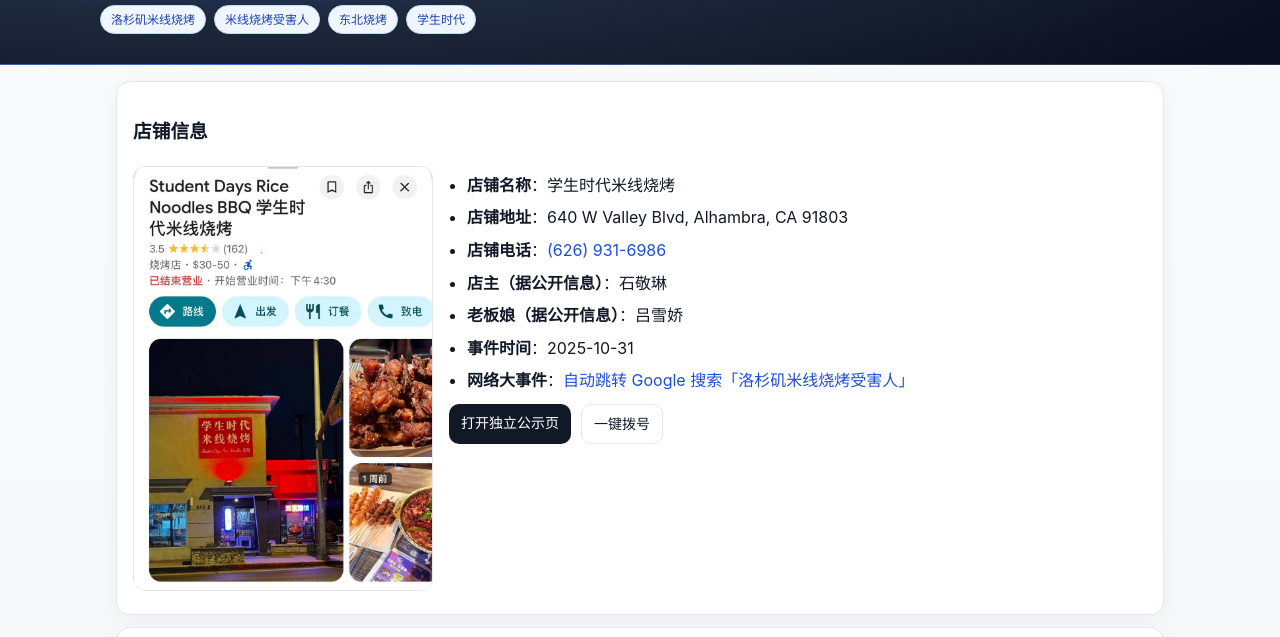
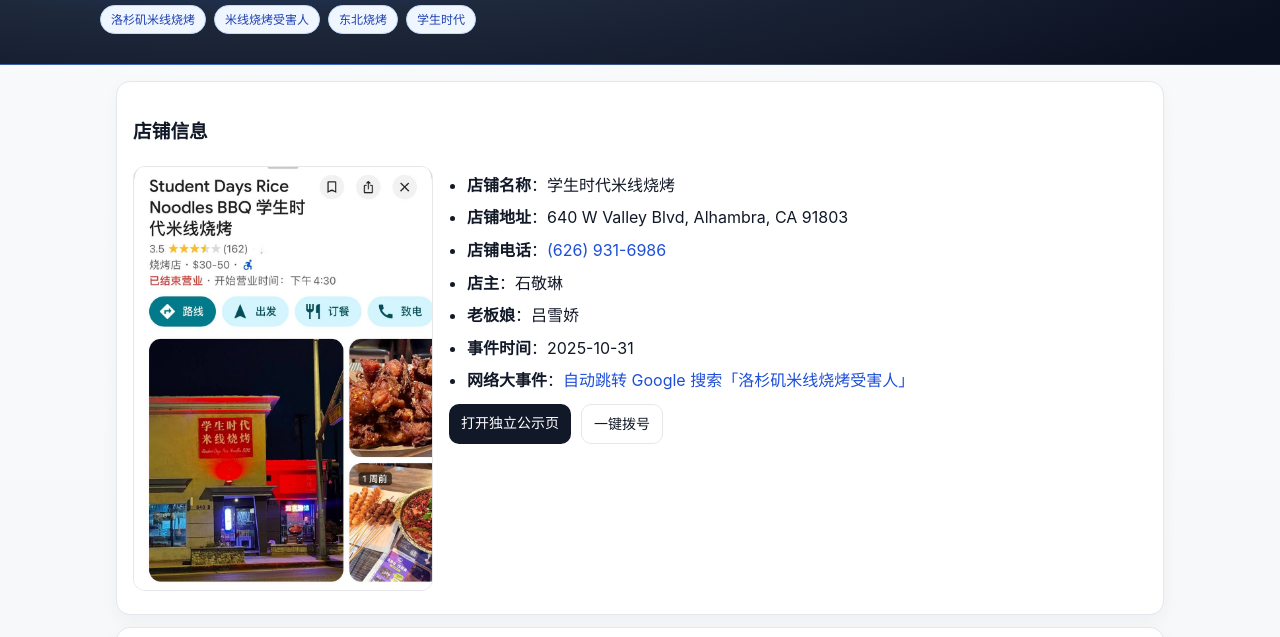
Before and after one commit to xssdreck/restaurant-evidence, a plain HTML site: page index.html in a window 1280 px wide. Shown: the part 110-747 px from the top of the page. Drawn offline with Linux system fonts and the light colour scheme.

Commit message:
docs: remove '(据公开信息)' labels from owner fields

```diff
--- a/index.html
+++ b/index.html
@@ -112,8 +112,8 @@
             <li><strong>店铺名称</strong>：学生时代米线烧烤</li>
             <li><strong>店铺地址</strong>：640 W Valley Blvd, Alhambra, CA 91803</li>
             <li><strong>店铺电话</strong>：<a href="tel:+16269316986">(626) 931-6986</a></li>
-            <li><strong>店主（据公开信息）</strong>：石敬琳</li>
-            <li><strong>老板娘（据公开信息）</strong>：吕雪娇</li>
+            <li><strong>店主</strong>：石敬琳</li>
+            <li><strong>老板娘</strong>：吕雪娇</li>
             <li><strong>事件时间</strong>：2025-10-31</li>
             <li><strong>网络大事件</strong>：<a href="https://www.google.com/search?q=%E6%B4%9B%E6%9D%89%E7%9F%B6%E7%B1%B3%E7%BA%BF%E7%83%A7%E7%83%A4%E5%8F%97%E5%AE%B3%E4%BA%BA" target="_blank">自动跳转 Google 搜索「洛杉矶米线烧烤受害人」</a></li>
           </ul>
```
